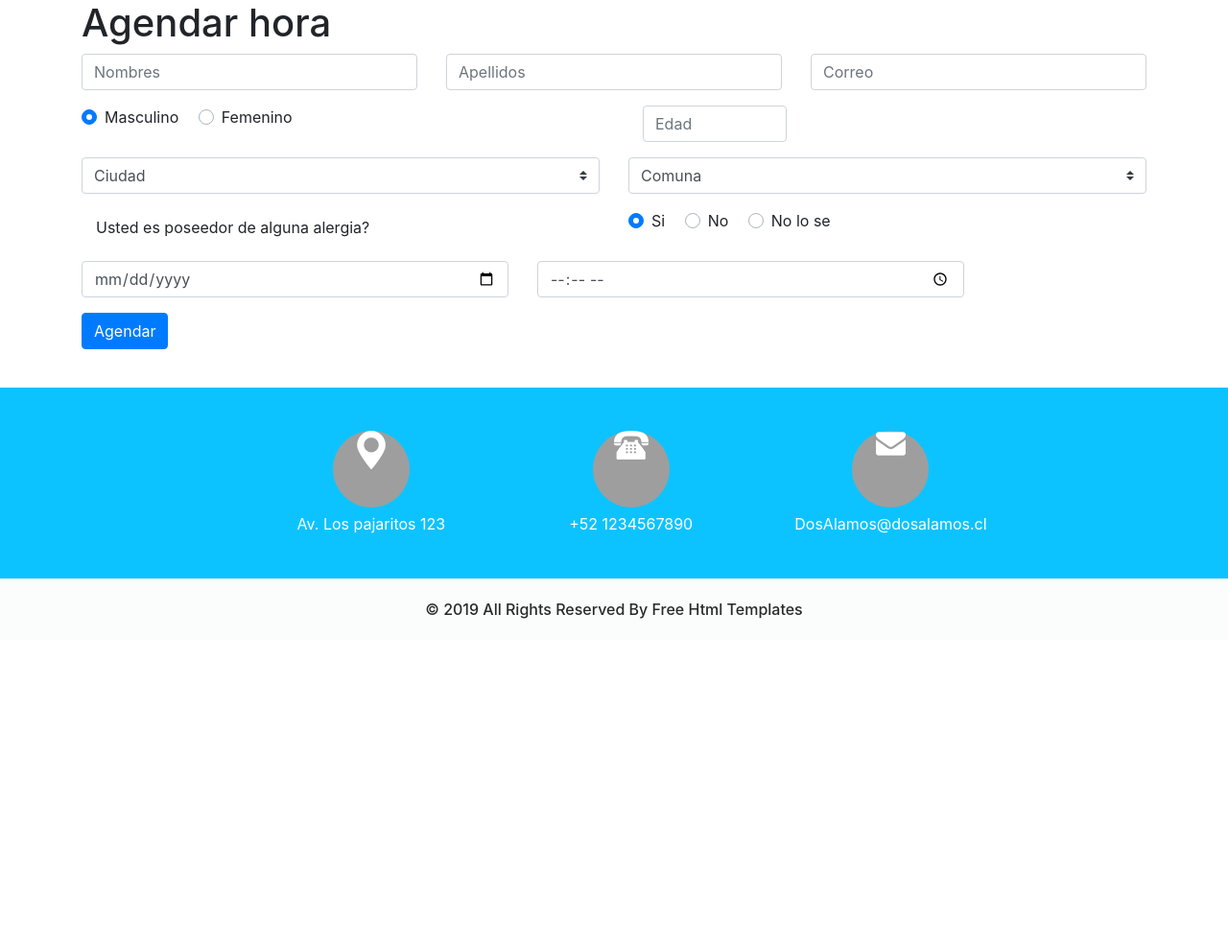
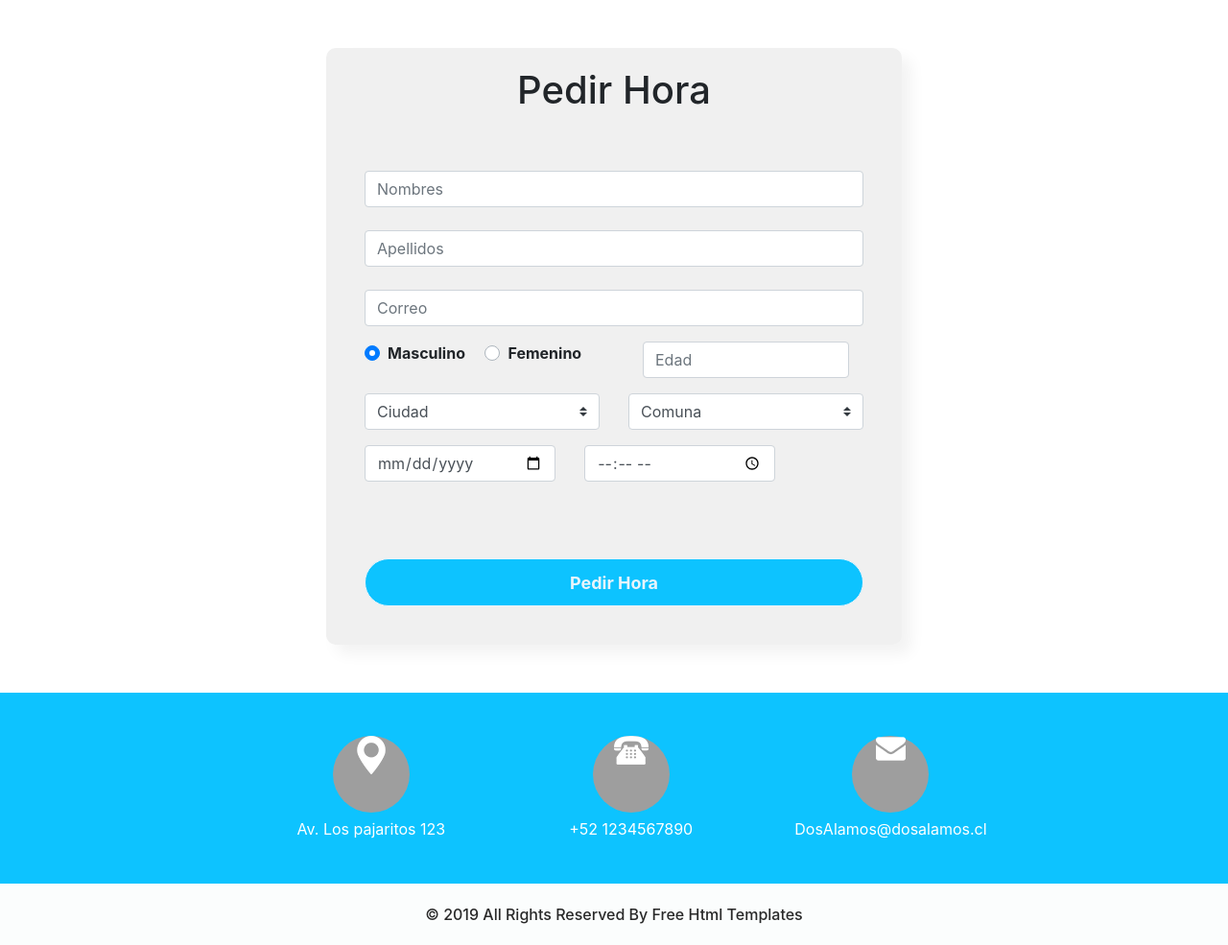
Before and after one commit to Afix42/dos-alamos, a Django app: page /Formulario/ in a window 1280 px wide. Shown: the part 99-1084 px from the top of the page at 96% size. Before the commit the page ends 744 px from the top, so only its background shows below. Run offline with Django 4.2, Linux system fonts and the light colour scheme; some libraries are stand-ins or nearby versions; grey boxes are pictures that could not be loaded.

Commit message:
Pedir hora arreglado

```diff
--- /dev/null
+++ b/dosAlamos/core/static/core/CSS/formulario.css
@@ -0,0 +1,3 @@
+*{
+    background-color: aqua;
+}
--- a/dosAlamos/core/templates/core/Formulario.html
+++ b/dosAlamos/core/templates/core/Formulario.html
@@ -1,9 +1,9 @@
 {% extends 'core/index.html' %}
 {% load static %}
 {% block Home %}
-<link href="{% static 'css/Formulario' %}" rel="stylesheet" />
-<!DOCTYPE html>
-<html lang="en">
+
+
+
 
 <head>
     <meta charset="UTF-8">
@@ -14,20 +14,72 @@
 </head>
 
 <body>
-    <form action="container">
-        <div class="container">
-            <div class="page-header">
-                <h1>Agendar hora</h1>
-            </div>
-            <form id="record-form">
+    <style>
+        .centro {
+            display: flex;
+            justify-content: center;
+            align-items: center;
+        }
+
+        .center {
+            width: 600px;
+            background-color: #f0f0f0;
+            border-radius: 10px;
+            box-shadow: 10px 10px 15px rgba(0, 0, 0, 0.05);
+        }
+
+
+        .center h1 {
+            text-align: center;
+            padding: 20px 0;
+        }
+
+        .my-form {
+            margin: 20px;
+            padding: 20px;
+        }
+
+        .my-form label {
+            font-weight: bold;
+            display: block;
+            margin-bottom: 10px;
+        }
+
+        .my-form input[type="file"] {
+            margin-bottom: 10px;
+        }
+
+        .my-form input[type="submit"] {
+            width: 100%;
+            height: 50px;
+            border: 1px solid;
+            background: #0dc3ff;
+            border-radius: 25px;
+            font-size: 18px;
+            color: #e9f4fb;
+            font-weight: 700;
+            cursor: pointer;
+            outline: none;
+        }
+    </style>
+    <div class="centro">
+        <div class="center" style="margin-bottom: 50px; margin-top: 50px;">
+            <h1>Pedir Hora</h1>
+            <form class="my-form" action="" method="post" enctype="multipart/form-data">
                 <div class="form-group">
                     <div class="row">
                         <div class="col">
                             <input type="text" class="form-control" id="first-name" placeholder="Nombres" checked>
                         </div>
+                    </div>
+                    <br>
+                    <div class="row">
                         <div class="col">
                             <input type="text" class="form-control" id="last-name" placeholder="Apellidos" checked>
                         </div>
+                    </div>
+                    <br>
+                    <div class="row">
                         <div class="col">
                             <input type="text" class="form-control" id="Correo" placeholder="Correo" checked>
                         </div>
@@ -48,7 +100,7 @@
                             </div>
                         </div>
                         <div class="col">
-                            <div class="col-md-4">
+                            <div class="col">
                                 <input type="number" class="form-control" id="age" placeholder="Edad" min="0" required>
                             </div>
                         </div>
@@ -74,28 +126,6 @@
                         </div>
                     </div>
                 </div>
-                <div class="form-group">
-                    <div class="row">
-                        <div class="col">
-                            <label class="col col-form-label">Usted es poseedor de alguna alergia?</label>
-                        </div>
-                        <div class="col">
-                            <div class="custom-control custom-radio custom-control-inline">
-                                <input type="radio" id="yes" name="diabetes" class="custom-control-input" checked>
-                                <label class="custom-control-label" for="yes">Si</label>
-                            </div>
-                            <div class="custom-control custom-radio custom-control-inline">
-                                <input type="radio" id="no" name="diabetes" class="custom-control-input">
-                                <label class="custom-control-label" for="no">No</label>
-                            </div>
-                            <div class="custom-control custom-radio custom-control-inline">
-                                <input type="radio" id="unknown" name="diabetes" class="custom-control-input">
-                                <label class="custom-control-label" for="unknown">No lo se</label>
-                            </div>
-                        </div>
-                    </div>
-                </div>
-
                 <div class="form-group row">
                     <div class="col-sm-5">
                         <input type="date" class="form-control" id="Fecha" placeholder="Fecha" required>
@@ -104,18 +134,15 @@
                         <input type="time" class="form-control" id="Hora" placeholder="Hora" required>
                     </div>
                 </div>
-                <div class="form-group row">
-                    <div class="col-sm-10">
-                        <button type="submit" class="btn btn-primary">Agendar</button>
-                    </div>
-                </div>
+                <br>
+                <ul id="record-list" class="list-group">
+                </ul>
+                <center>
+                    <input style="margin-top: 40px;" type="submit" value="Pedir Hora">
+                </center>
             </form>
-            <br>
-            <ul id="record-list" class="list-group">
-
-            </ul>
         </div>
-    </form>
+    </div>
 
     <script src="app.js"></script>
 </body>
```
